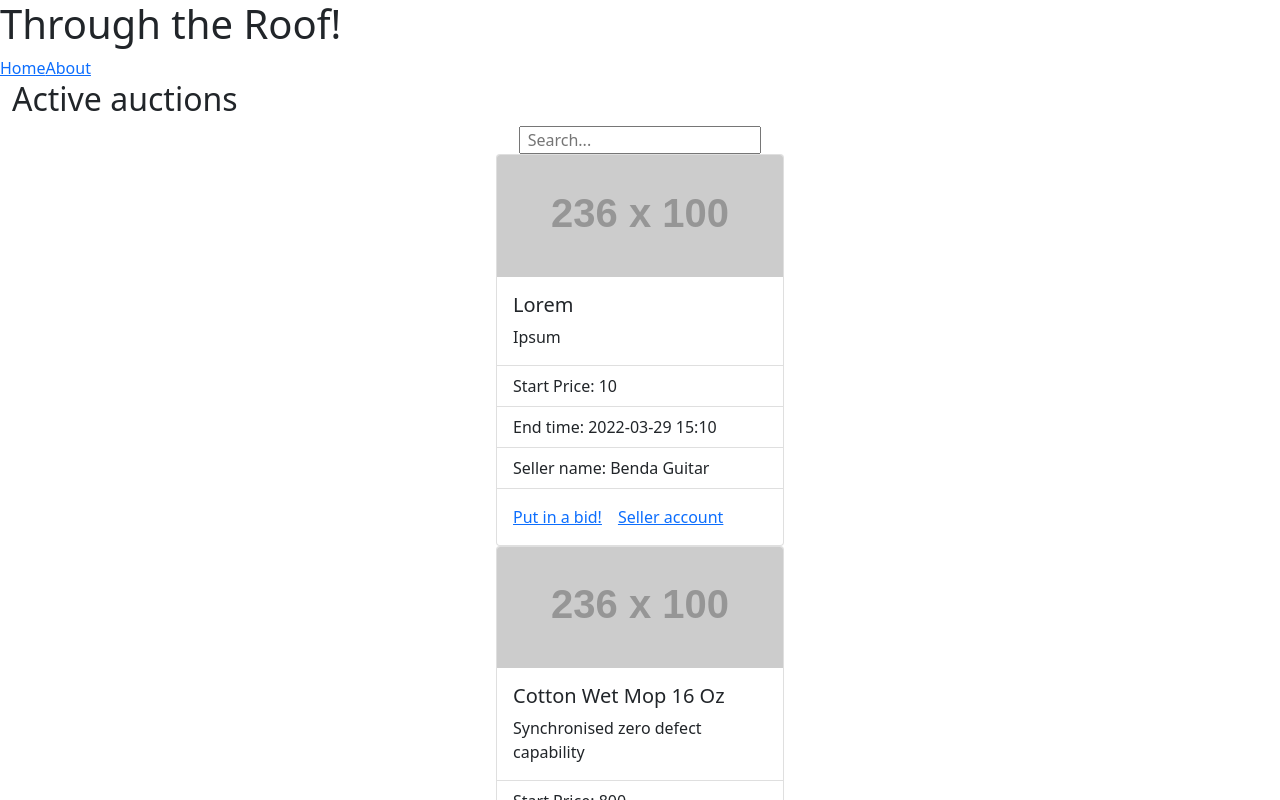
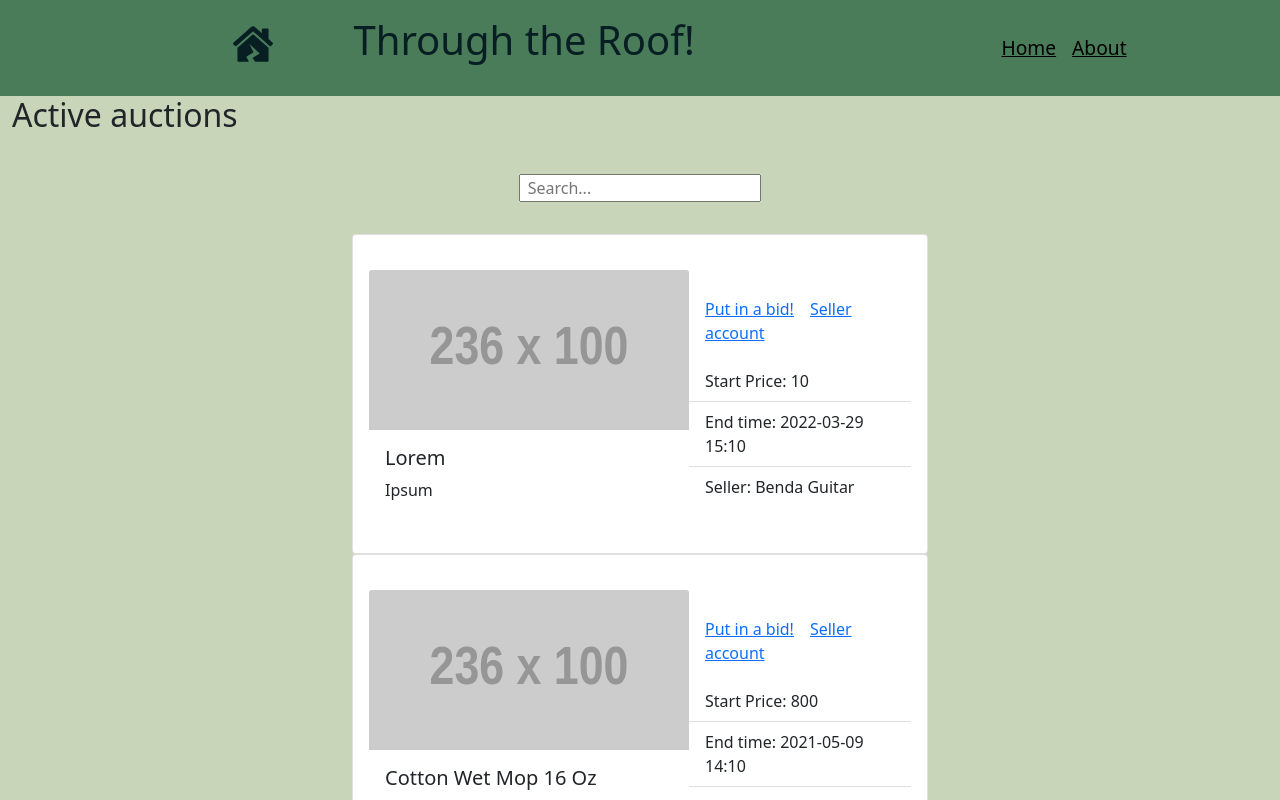
Before and after one commit to WeeHorse/through-the-roof, a React (Create React App) app in the folder ReactFrontend/: page / in a window 1280 px wide. Shown: the top 800 px of the page. Built offline with nearby package versions, Linux system fonts and the light colour scheme; data requests are answered from the project's data file.

Commit message:
fixed some css
made the page a bit prettier

```diff
--- a/ReactFrontend/package.json
+++ b/ReactFrontend/package.json
@@ -11,7 +11,7 @@
     "json-server": "^0.17.0",
     "react": "^17.0.2",
     "react-dom": "^17.0.2",
-    "react-icons": "^4.3.1",
+    "react-icons": "^4.8.0",
     "react-router-dom": "^6.2.2",
     "react-scripts": "5.0.0",
     "uuid": "^8.3.2",
--- a/ReactFrontend/src/App.js
+++ b/ReactFrontend/src/App.js
@@ -5,7 +5,6 @@ import HomePage from "./components/HomePage";
 import AboutPage from "./components/AboutPage";
 
 function App() {
-
   return (
     <GlobalProvider>
       <Router>
--- a/ReactFrontend/src/components/AuctionComponent.js
+++ b/ReactFrontend/src/components/AuctionComponent.js
@@ -3,8 +3,38 @@ const AuctionComponent = ({ auction }) => {
 
   let url = auction.images;
   return (
-    <div className="card" style={{ width: "18rem" }}>
+    <div className="card">
+      <div>
         <img src={url} className="card-img-top" alt="..." />
+        <div className="card-body">
+          <h5 className="card-title">{auction.title}</h5>
+          <p className="card-text">{auction.description}</p>
+        </div>
+      </div>
+
+      <div className="card-flex">
+        <div className="card-body">
+          <a href="#" className="card-link">
+            Put in a bid!
+          </a>
+          <a href="#" className="card-link">
+            Seller account
+          </a>
+        </div>
+        <ul className="list-group list-group-flush">
+          <li className="list-group-item">Start Price: {auction.startPrice}</li>
+          <li className="list-group-item">End time: {auction.end}</li>
+          <li className="list-group-item">Seller: {auction.seller.name}</li>
+        </ul>
+      </div>
+    </div>
+  );
+};
+
+export default AuctionComponent;
+
+/*  <div className="card" style={{ width: "30em" }}>
+      <div className="card-flex">
         <div className="card-body">
           <h5 className="card-title">{auction.title}</h5>
           <p className="card-text">{auction.description}</p>
@@ -12,7 +42,9 @@ const AuctionComponent = ({ auction }) => {
         <ul className="list-group list-group-flush">
           <li className="list-group-item">Start Price: {auction.startPrice}</li>
           <li className="list-group-item">End time: {auction.end}</li>
-        <li className="list-group-item">Seller name: {auction.seller.name}</li>
+          <li className="list-group-item">
+            Seller name: {auction.seller.name}
+          </li>
         </ul>
         <div className="card-body">
           <a href="#" className="card-link">
@@ -23,22 +55,7 @@ const AuctionComponent = ({ auction }) => {
           </a>
         </div>
       </div>
+      <img src={url} className="card-img-top" alt="..." />
+    </div>
   );
-};
-
-export default AuctionComponent;
-
-/* <div className="small-auction-component">
-      <h6>{auction.title}</h6>
-      <p>Start Price: {auction.startPrice}</p>
-      <p>Time</p>
-      <p>Seller name: {auction.seller.name}</p>
-      <p>Start time: {auction.start}</p>
-      <p>End time: {auction.end}</p>
-      <div
-        className="sac-image"
-        style={{ cursor: "pointer", backgroundImage: `url(${auction.images})` }}
-      >
-        test
-      </div>
-    </div> */
+};*/
--- a/ReactFrontend/src/components/Header.js
+++ b/ReactFrontend/src/components/Header.js
@@ -1,12 +1,20 @@
 import { Link } from "react-router-dom";
-
+import { FaHouseDamage } from "react-icons/fa";
 const Header = () => {
-
   return (
-    <header>
-      <h1>Through the Roof!</h1>
-      <Link to="/">Home</Link>
-      <Link to="/about">About</Link>
+    <header className="header">
+      <h1>
+        <FaHouseDamage style={{margin:"2em"}}/>
+        Through the Roof!
+      </h1>
+      <div className="header-route">
+        <Link className="link" to="/">
+          Home
+        </Link>
+        <Link className="link" to="/about">
+          About
+        </Link>
+      </div>
     </header>
   );
 };
--- a/ReactFrontend/src/components/HomePage.js
+++ b/ReactFrontend/src/components/HomePage.js
@@ -1,7 +1,7 @@
 import AuctionList from "./AuctionList";
 const HomePage = () => {
   return (
-    <div>
+    <div className="active-auctions">
       <h2>Active auctions</h2>
       <AuctionList />
     </div>
--- a/ReactFrontend/src/index.css
+++ b/ReactFrontend/src/index.css
@@ -4,6 +4,10 @@
   box-sizing: border-box;
   margin: 0;
   padding: 0;
+}
+
+.container-fluid {
+  background-color: #c8d5b9;
 }
 
 .auction-list {
@@ -16,9 +20,47 @@
 .small-auction-component {
   background-color: rgba(14, 65, 65, 0.123);
   margin: 1em;
-
 }
 
 .search-input {
   padding-left: 0.4em;
+  margin: 2em;
 }
+
+.header {
+  display: flex;
+  justify-content: space-around;
+  align-items: center;
+  background-color: #4a7c59;
+  height: 6em;
+  color: #071e22;
+}
+.header-route {
+  display: flex;
+  justify-content: center;
+  gap: 1em;
+}
+
+.card {
+  display: flex;
+  flex-direction: row;
+  width: 36em;
+  height: 20em;
+  padding: 1em;
+
+  align-items: center;
+}
+
+.card-img-top {
+  width: 20em;
+  height: 10em;
+}
+
+.card-body {
+  padding-right: 0%;
+}
+
+.link {
+  font-size: larger;
+  color: #000;
+}
```
Also changed, not shown: 2 other files (tests, documents, lock files or other folders). Lines whose indentation alone changed are shown as unchanged.
